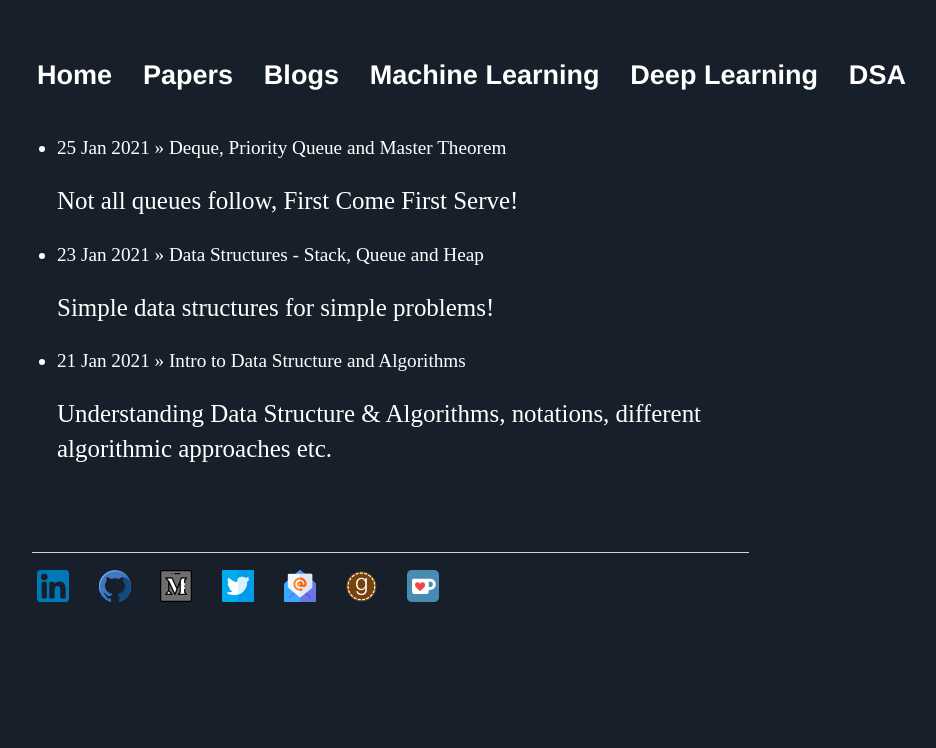
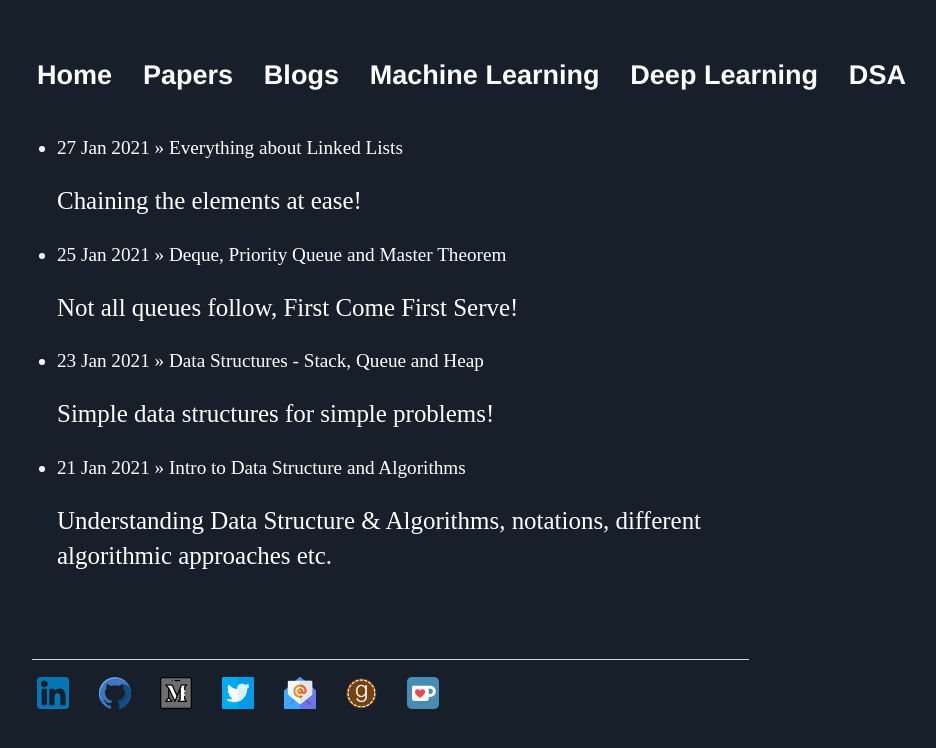
Before and after one commit to Mayurji/mayurji.github.io, a Jekyll site: the page built from data-structure-algorithms/index.html, in a window 1280 px wide. Shown: the top 748 px of the page, without its empty margins (160-1096 px from the left). Built offline with Jekyll 4.4.1, drawn with Linux system fonts in a browser that asks for light colours.

Commit message:
Update 2021-01-27-DSA_4.md

````diff
--- a/_data-structure-algorithms/2021-01-27-DSA_4.md
+++ b/_data-structure-algorithms/2021-01-27-DSA_4.md
@@ -1,4 +1,20 @@
-## Data Structures - Linked List and its variants
+---
+layout: data-structure-algorithms
+title: Everything about Linked Lists
+description: Chaining the elements at ease!
+date:   2021-01-27 13:43:52 +0530
+---
+{% include mathjax.html %}
+
+## Linked List and its variants
+
+In this blog post, we'll learn everything about the linked list and its variants. We'll also implement different linked list in python.
+
+<center>
+<img src="{{site.url}}/assets/images/dsa/paico-oficial-bAA06m4O7co-unsplash..jpg" style="zoom: 5%; background-color:#DCDCDC;" width="100%" height=auto/><br>
+<p><span>Photo by <a href="https://unsplash.com/@paicooficial?utm_source=unsplash&amp;utm_medium=referral&amp;utm_content=creditCopyText">Paico Oficial</a> on <a href="https://unsplash.com/s/photos/list?utm_source=unsplash&amp;utm_medium=referral&amp;utm_content=creditCopyText">Unsplash</a></span>
+</p>
+</center>
 
 Linked list consists of a set of nodes connected together in sequence, where each node has two placeholder,
 
@@ -7,7 +23,10 @@
 
 The first node is called as **head** and the last node of the linked list is identified by having its second placeholder as **Null**.
 
-Image (Linked List)
+<center>
+<img src="{{site.url}}/assets/images/dsa/Linkedlist.png" style="zoom: 5%; background-color:#DCDCDC;" width="80%" height=auto/><br>
+<p>Figure 2: Linked List</p>
+</center>
 
 In Heap, max-heap or min-heap, the insertion and deletion operation depends on number of nodes getting swapped and maintaining the heap property simultaneously. The time complexity varies from *1* to *Log n.* However, in Linked List, **the insertion and deletion operation takes constant time of 1.**
 
@@ -99,7 +118,10 @@
 * Doubly Linked List
 * Circular Linked List
 
-Image(Types of Linked List)
+<center>
+<img src="{{site.url}}/assets/images/dsa/type-linked-list.png" style="zoom: 5%; background-color:#DCDCDC;" width="80%" height=auto/><br>
+<p>Figure 3: Types of Linked List</p>
+</center>
 
 **Singly Linked List** - Each node in this type of linked list has a data and a pointer to the next node, like the above case.
 
@@ -278,3 +300,4 @@
 23
 """
 ```
+We covered linked list and its variants. We also implemented the same using Python. In the next blog post, we'll discuss about hash table and its related topic.
````
